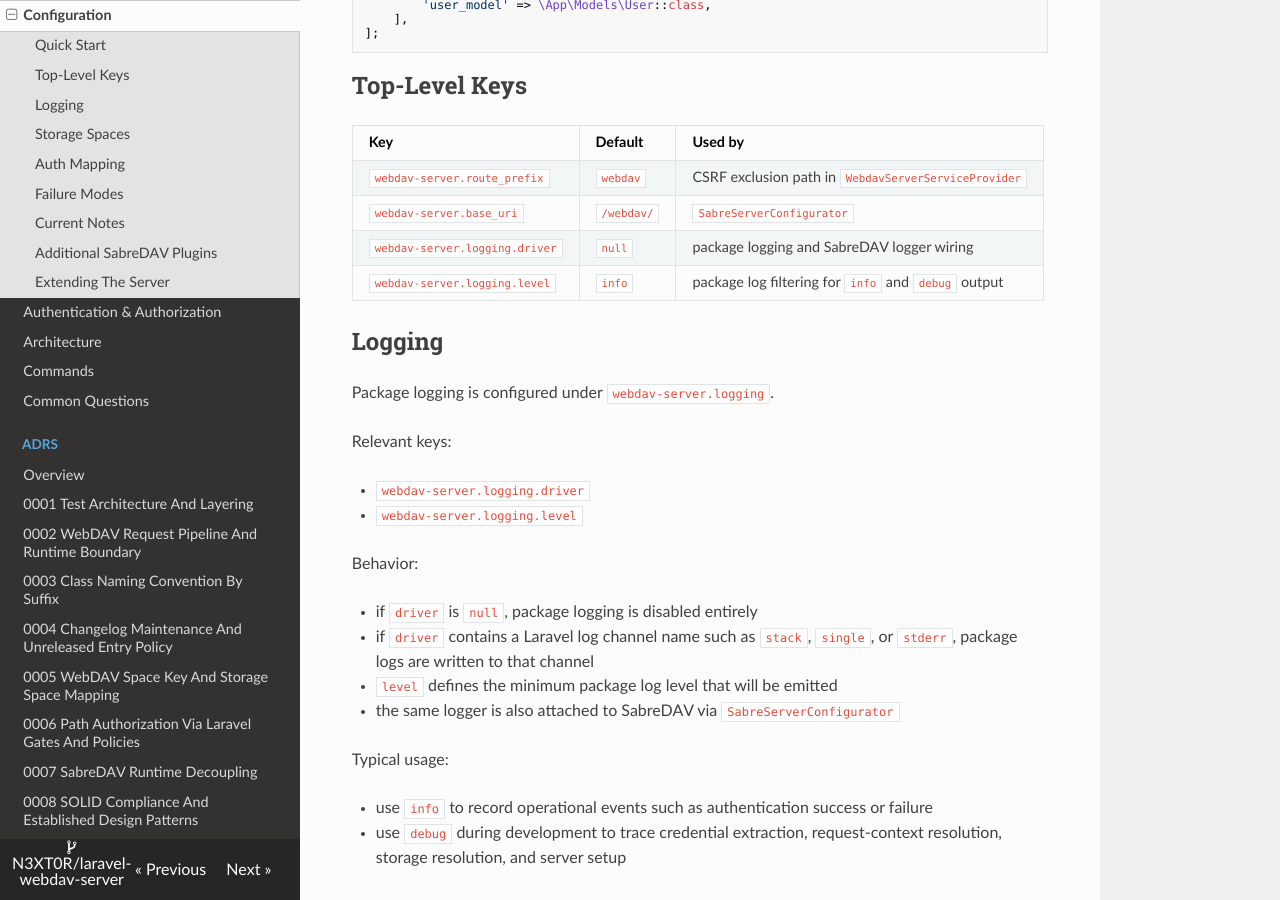
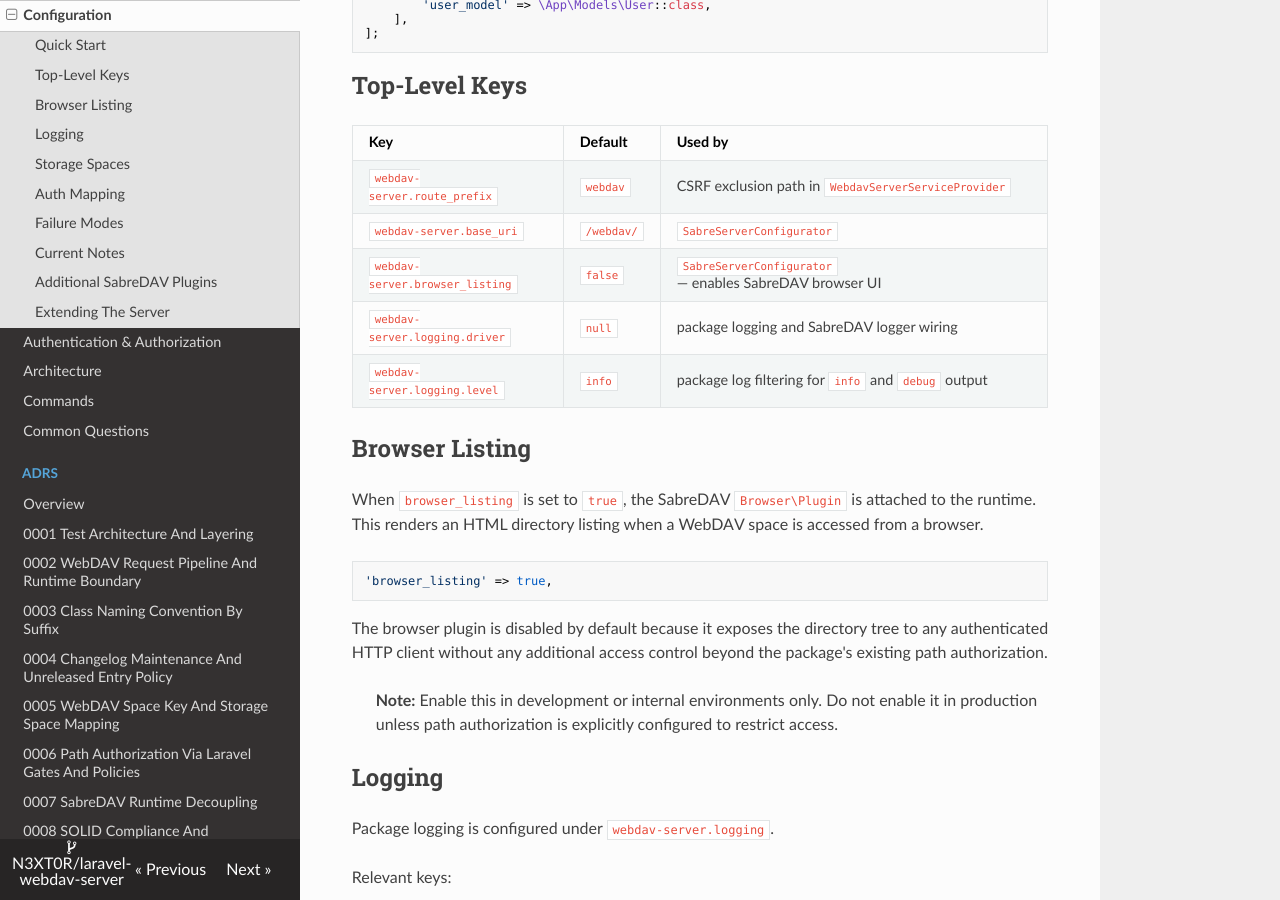
Before and after one commit to N3XT0R/laravel-webdav-server, an MkDocs documentation site: the page built from docs/configuration.md, in a window 1280 px wide and 900 px high, scrolled down 543 px. Built offline with MkDocs 1.6.1, drawn with Linux system fonts in a browser that asks for light colours; nearby versions of some CDN libraries.

Commit message:
feat: implementing package features

````diff
--- a/docs/configuration.md
+++ b/docs/configuration.md
@@ -29,12 +29,28 @@ return [
 
 ## Top-Level Keys
 
-| Key                          | Default    | Used by                                              |
-|------------------------------|------------|------------------------------------------------------|
-| `webdav-server.route_prefix` | `webdav`   | CSRF exclusion path in `WebdavServerServiceProvider` |
-| `webdav-server.base_uri`     | `/webdav/` | `SabreServerConfigurator`                            |
-| `webdav-server.logging.driver` | `null`   | package logging and SabreDAV logger wiring           |
-| `webdav-server.logging.level`  | `info`   | package log filtering for `info` and `debug` output  |
+| Key                              | Default    | Used by                                              |
+|----------------------------------|------------|------------------------------------------------------|
+| `webdav-server.route_prefix`     | `webdav`   | CSRF exclusion path in `WebdavServerServiceProvider` |
+| `webdav-server.base_uri`         | `/webdav/` | `SabreServerConfigurator`                            |
+| `webdav-server.browser_listing`  | `false`    | `SabreServerConfigurator` — enables SabreDAV browser UI |
+| `webdav-server.logging.driver`   | `null`     | package logging and SabreDAV logger wiring           |
+| `webdav-server.logging.level`    | `info`     | package log filtering for `info` and `debug` output  |
+
+## Browser Listing
+
+When `browser_listing` is set to `true`, the SabreDAV `Browser\Plugin` is attached to the runtime. This renders an
+HTML directory listing when a WebDAV space is accessed from a browser.
+
+```php
+'browser_listing' => true,
+```
+
+The browser plugin is disabled by default because it exposes the directory tree to any authenticated HTTP client
+without any additional access control beyond the package's existing path authorization.
+
+> **Note:** Enable this in development or internal environments only. Do not enable it in production unless path
+> authorization is explicitly configured to restrict access.
 
 ## Logging
 
````
Also changed, not shown: 3 other files.
